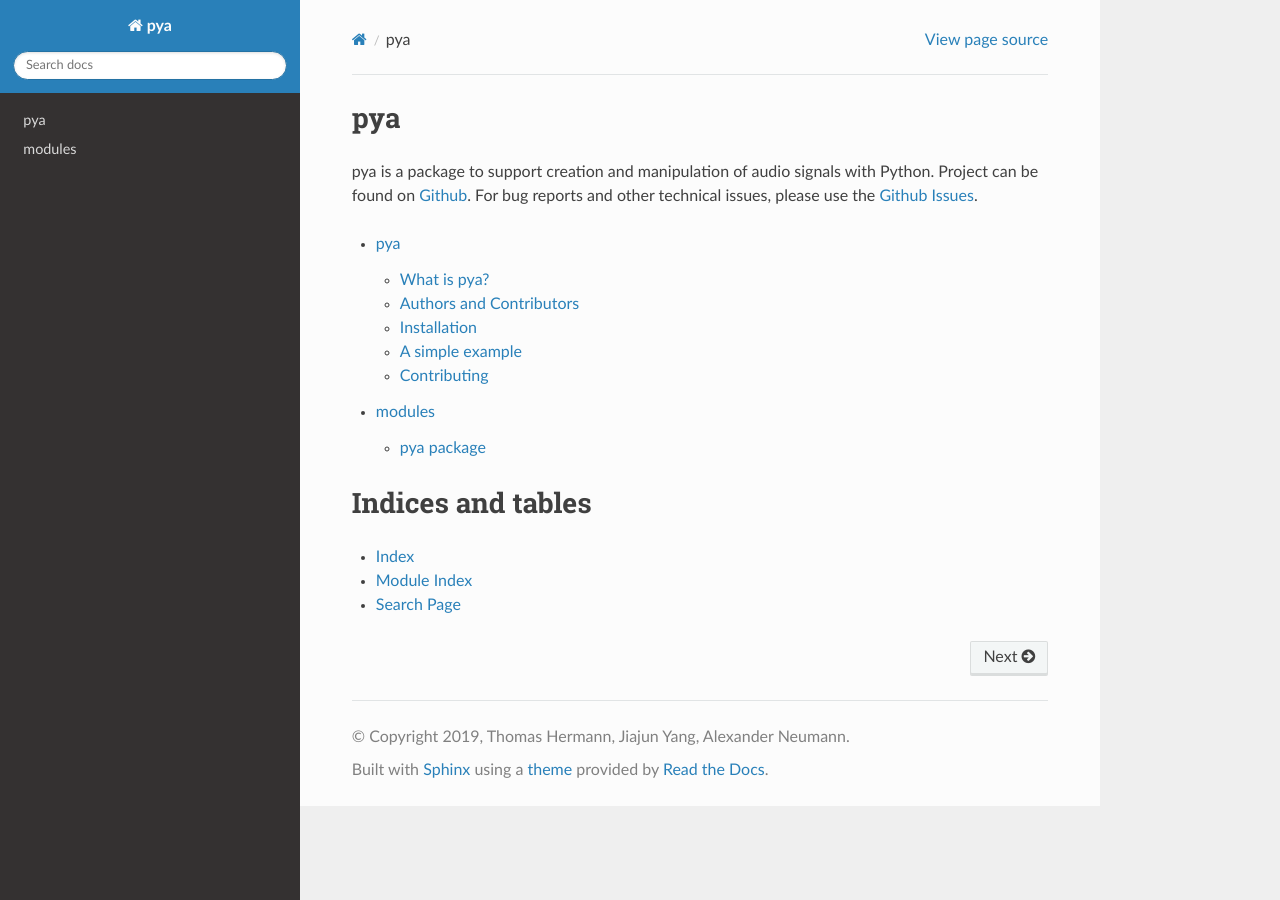
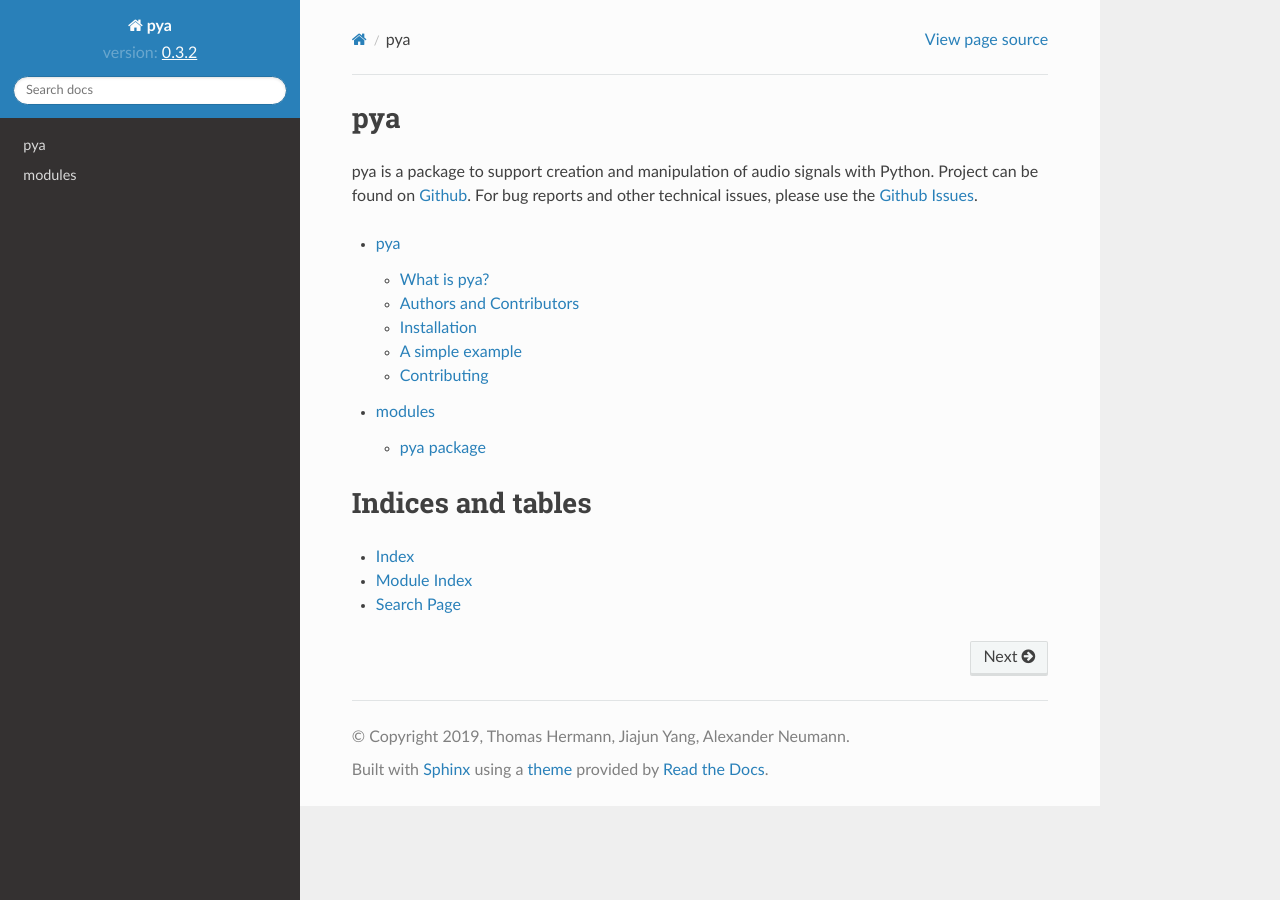
Before and after one commit to interactive-sonification/pya, a Sphinx documentation site: the page built from docs/index.rst, in a window 1280 px wide. Built offline with Sphinx 7.4.7 and the Read the Docs theme 2.0.0, drawn with Linux system fonts in a browser that asks for light colours.

Commit message:
extend pya documentation template

```diff
--- /dev/null
+++ b/docs/_templates/layout.html
@@ -0,0 +1,38 @@
+{% extends "!layout.html" %}
+{% block sidebartitle %}
+
+{% if logo and theme_logo_only %}
+<a href="{{ pathto(master_doc) }}">
+{% else %}
+<a href="{{ pathto(master_doc) }}" class="icon icon-home" alt="{{ _("Documentation Home") }}"> {{ project }}
+{% endif %}
+
+{% if logo %}
+{# Not strictly valid HTML, but it's the only way to display/scale
+    it properly, without weird scripting or heaps of work
+#}
+<img src="{{ pathto('_static/' + logo, 1) }}" class="logo" alt="{{ _('Logo') }}"/>
+{% endif %}
+</a>
+
+{% if theme_display_version %}
+{%- set nav_version = version %}
+{% if READTHEDOCS and current_version %}
+    {%- set nav_version = current_version %}
+{% endif %}
+{% if nav_version %}
+
+<div class="version">
+    version:
+    <a href="/versions.html" style="color:rgb(252, 252, 252); text-decoration: underline;">
+        {{ nav_version }}
+    </a>
+</div>
+
+
+{% endif %}
+{% endif %}
+
+{% include "searchbox.html" %}
+
+{% endblock %}
--- a/docs/conf.py
+++ b/docs/conf.py
@@ -22,7 +22,7 @@ copyright = '2019, Thomas Hermann, Jiajun Yang, Alexander Neumann'
 author = 'Thomas Hermann, Jiajun Yang, Alexander Neumann'
 
 # The full version, including alpha/beta/rc tags
-release = '0.3.2'
+version = '0.3.2'
 
 
 # -- General configuration ---------------------------------------------------
@@ -56,4 +56,4 @@ html_theme = 'sphinx_rtd_theme'
 # Add any paths that contain custom static files (such as style sheets) here,
 # relative to this directory. They are copied after the builtin static files,
 # so a file named "default.css" will overwrite the builtin "default.css".
-html_static_path = ['_static']
+html_static_path = []
```
